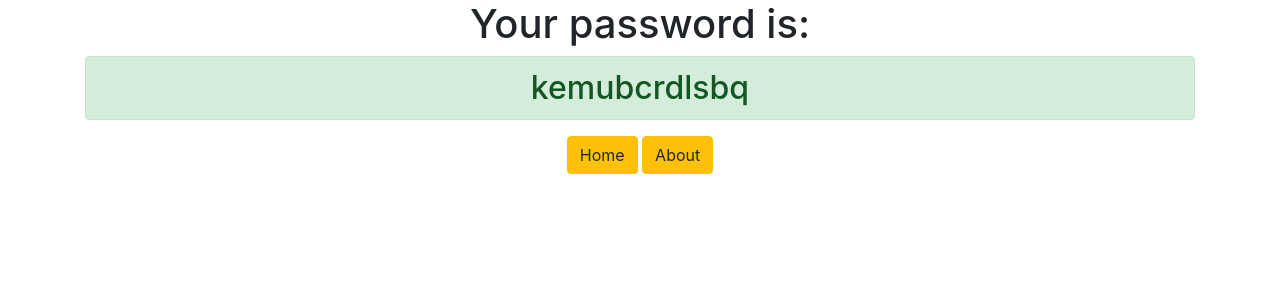
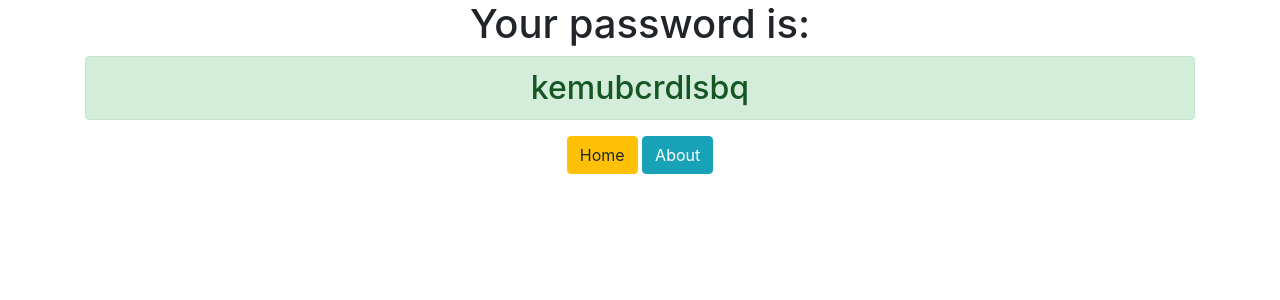
Before and after one commit to mrfrost27/django3_password_generator, a Django app: page /password/ in a window 1280 px wide. Shown: the top 300 px of the page. Run offline with Django 3.2, Linux system fonts and the light colour scheme; some libraries are stand-ins or nearby versions.

Commit message:
Made some tweaks

```diff
--- a/password_generator/generator/templates/generator/password.html
+++ b/password_generator/generator/templates/generator/password.html
@@ -4,5 +4,5 @@
     <h1>Your password is: </h1>
     <h2 class='alert alert-success'> {{ password }}</h2>
     <a href = "{% url 'home' %}" class="btn btn-warning">Home</a>
-    <a href = "{% url 'about' %}" class='btn btn-warning'>About</a>
+    <a href = "{% url 'about' %}" class='btn btn-info'>About</a>
 </div>
--- a/password_generator/password_generator/settings.py
+++ b/password_generator/password_generator/settings.py
@@ -20,7 +20,7 @@ BASE_DIR = os.path.dirname(os.path.dirname(os.path.abspath(__file__)))
 # See https://docs.djangoproject.com/en/3.0/howto/deployment/checklist/
 
 # SECURITY WARNING: keep the secret key used in production secret!
-SECRET_KEY = 'dnmh0=we@zeio5gxur#^kndpy91#mop_rzmo6@5ut2#f&-c25^'
+SECRET_KEY = 'Ghostdnmh0=we@zeio5gxur#^kndpy91#mop_rzmo6@5ut2#f&-c25^'
 
 # SECURITY WARNING: don't run with debug turned on in production!
 DEBUG = True
```
